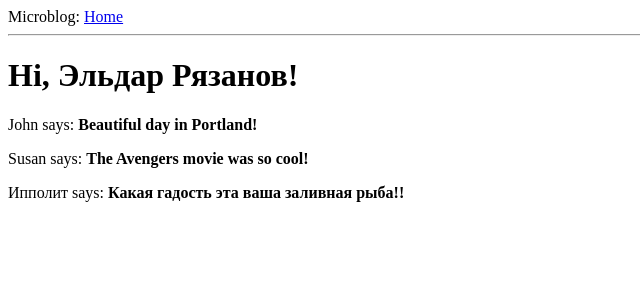
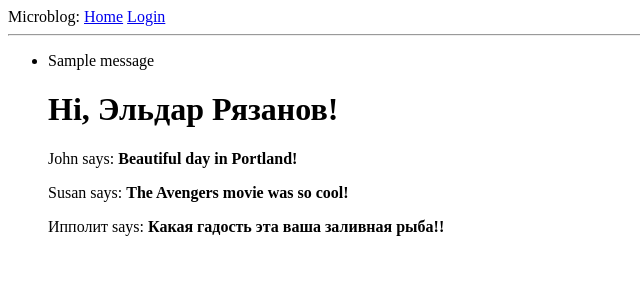
Before and after one commit to delfvad/flask-megatutor, a Flask app: page / in a window 1280 px wide. Shown: the top 300 px of the page, without its empty margins (0-640 px from the left). Run offline with Flask 2, Linux system fonts and the light colour scheme; one stand-in notice (Sample message) is shown.

Commit message:
Chapter 3 Flask forms has been accomplished

```diff
--- a/app/__init__.py
+++ b/app/__init__.py
@@ -1,5 +1,7 @@
 from flask import Flask
+from config import Config
 
 app = Flask(__name__)
+app.config.from_object(Config)
 
 from app import routes
--- a/app/routes.py
+++ b/app/routes.py
@@ -1,6 +1,8 @@
 # -*- coding: utf-8 -*-
-from flask import render_template
+from flask import render_template, flash, redirect
 from app import app
+from app.forms import LoginForm
+
 
 @app.route('/')
 @app.route('/index')
@@ -20,3 +22,12 @@ def index():
 		}
 	]
 	return render_template('index.html', title='Home', user=user, posts=posts)
+
+
+@app.route('/login', methods=['GET','POST'])
+def login():
+	form = LoginForm()
+	if form.validate_on_submit():
+		flash('Login requested for user {}, remember_me={}'.format(form.username.data, form.remember_me.data))
+		return redirect(url_for('index'))
+	return render_template('login.html',title='Sign In',form=form)
--- a/app/templates/base.html
+++ b/app/templates/base.html
@@ -8,8 +8,20 @@
       {% endif %}
     </head>
     <body>
-        <div>Microblog: <a href="/index">Home</a></div>
+        <div>
+          Microblog:
+          <a href="{{ url_for('index') }}">Home</a>
+          <a href="{{ url_for('login') }}">Login</a>
+        </div>
         <hr>
+        {% with messages = get_flashed_messages() %}
+        {% if messages %}
+        <ul>
+           {% for message in messages %}
+           <li> {{ message }} </li>
+           {% endfor %}
+        {% endif %}
+        {% endwith %}
         {% block content %}{% endblock %}
     </body>
 </html>
```
